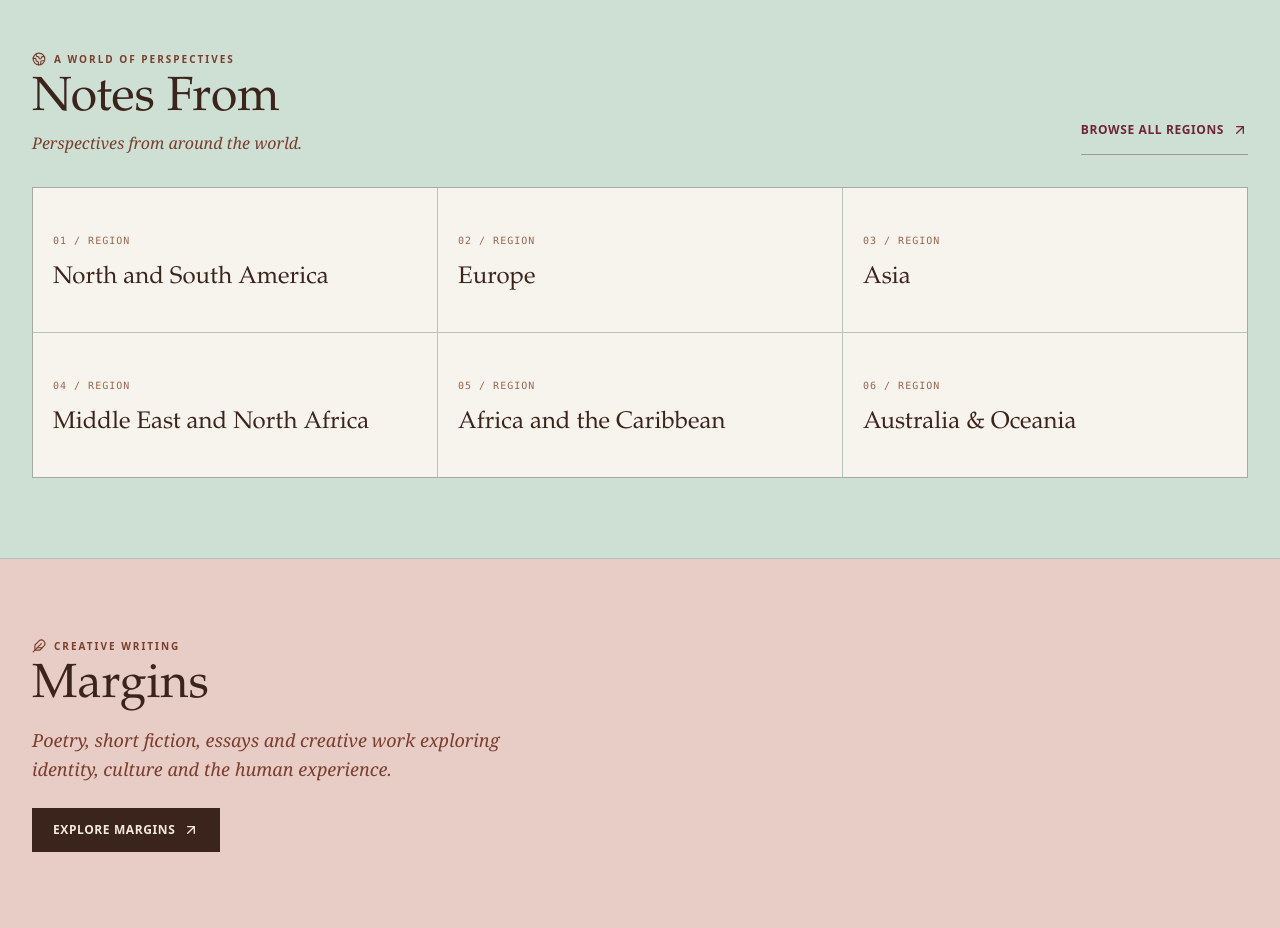
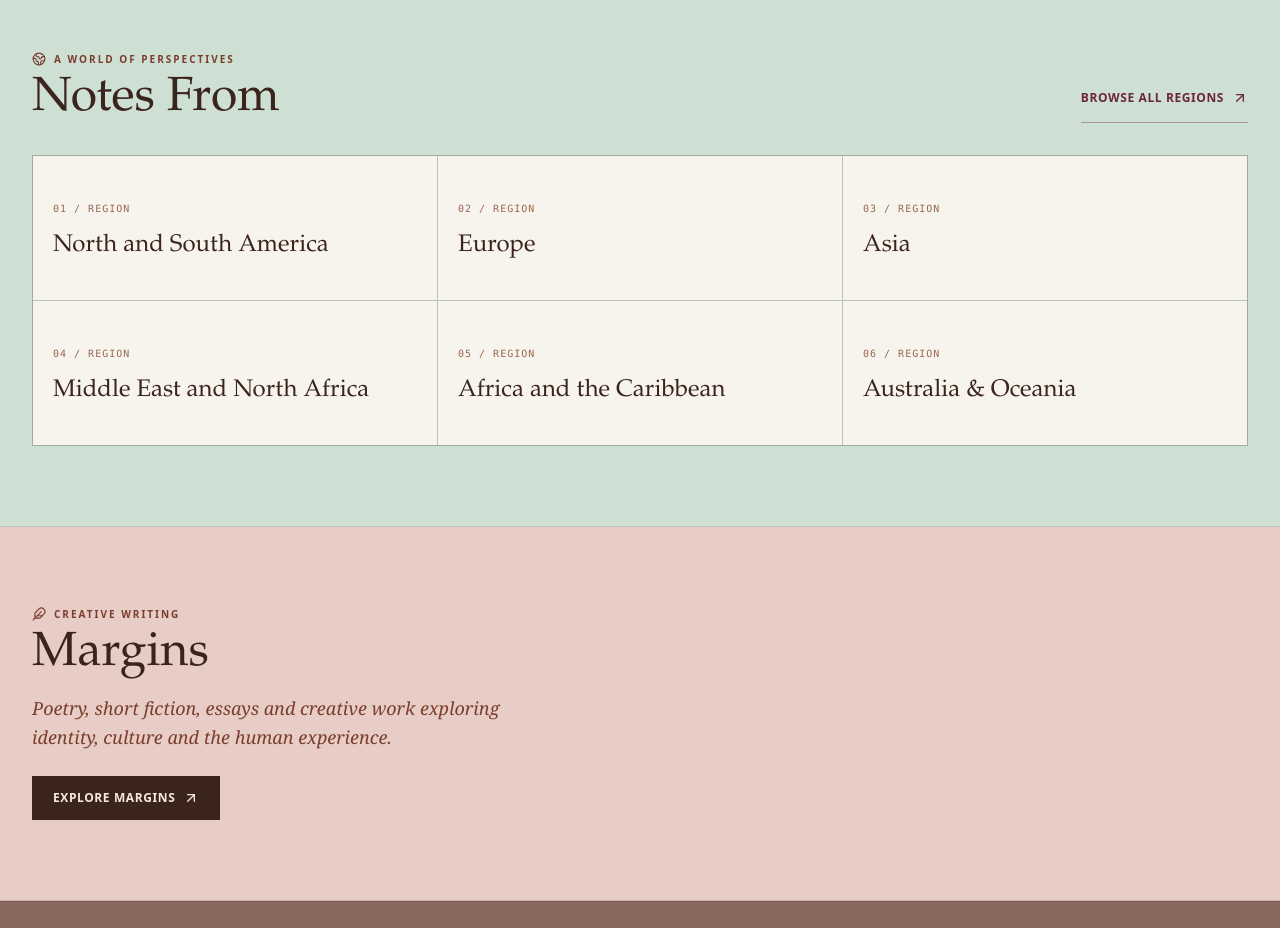
Before and after one commit to saman310808-netizen/Atlas-publication, a React (Vite) app: page / in a window 1280 px wide. Shown: the part 2060-2988 px from the top of the page. Built offline with nearby package versions, Linux system fonts and the light colour scheme.

Commit message:
Remove Notes From subtitle from homepage

```diff
--- a/src/components/HomeDepartments.tsx
+++ b/src/components/HomeDepartments.tsx
@@ -32,9 +32,6 @@ export const HomeDepartments: FC<HomeDepartmentsProps> = ({
               <h2 id="notes-from-home" className="font-editorial text-4xl font-medium text-[#3B241C] sm:text-5xl">
                 Notes From
               </h2>
-              <p className="mt-2 max-w-xl font-serif text-base italic text-[#7A3E2D]">
-                Perspectives from around the world.
-              </p>
             </div>
             <button
               type="button"
```
